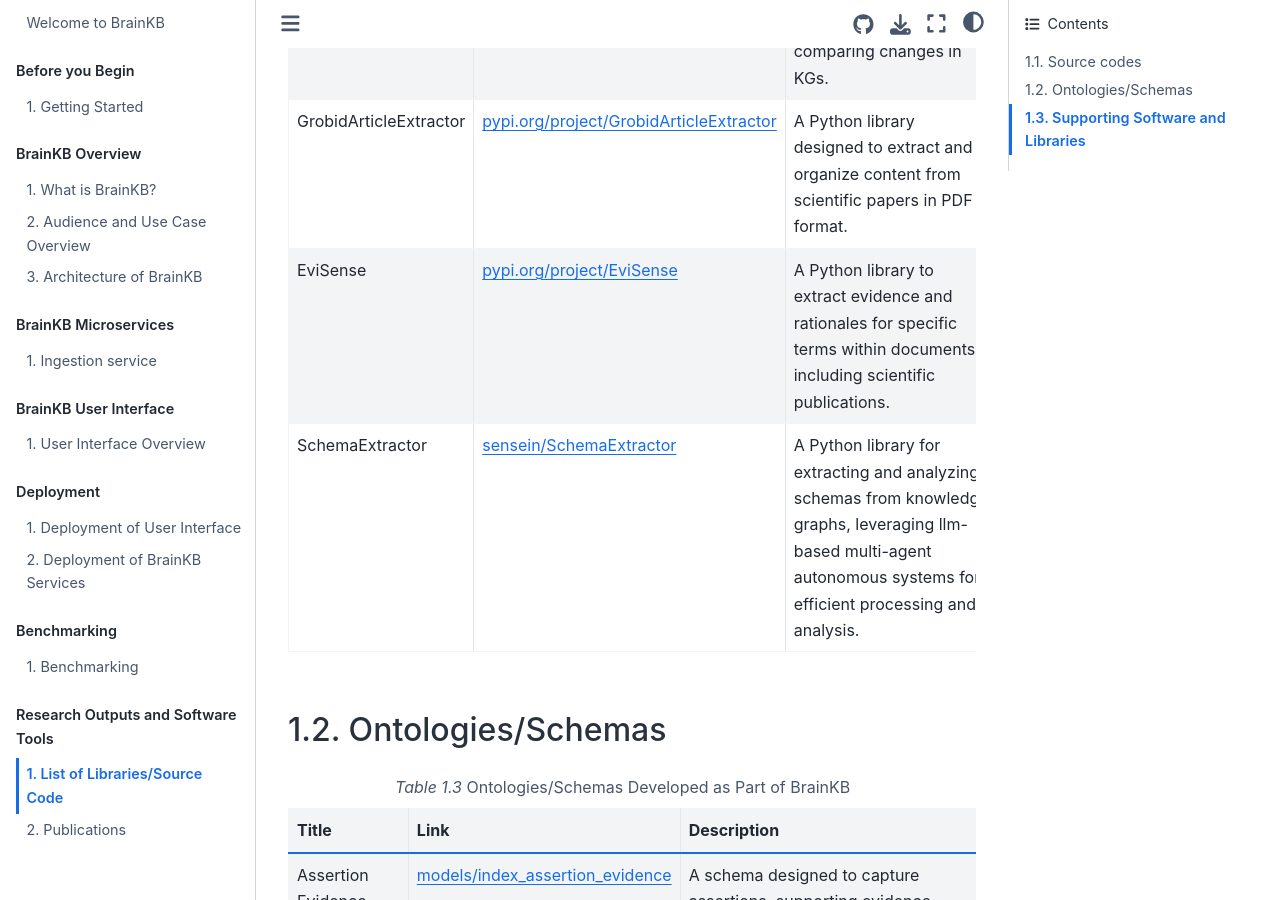
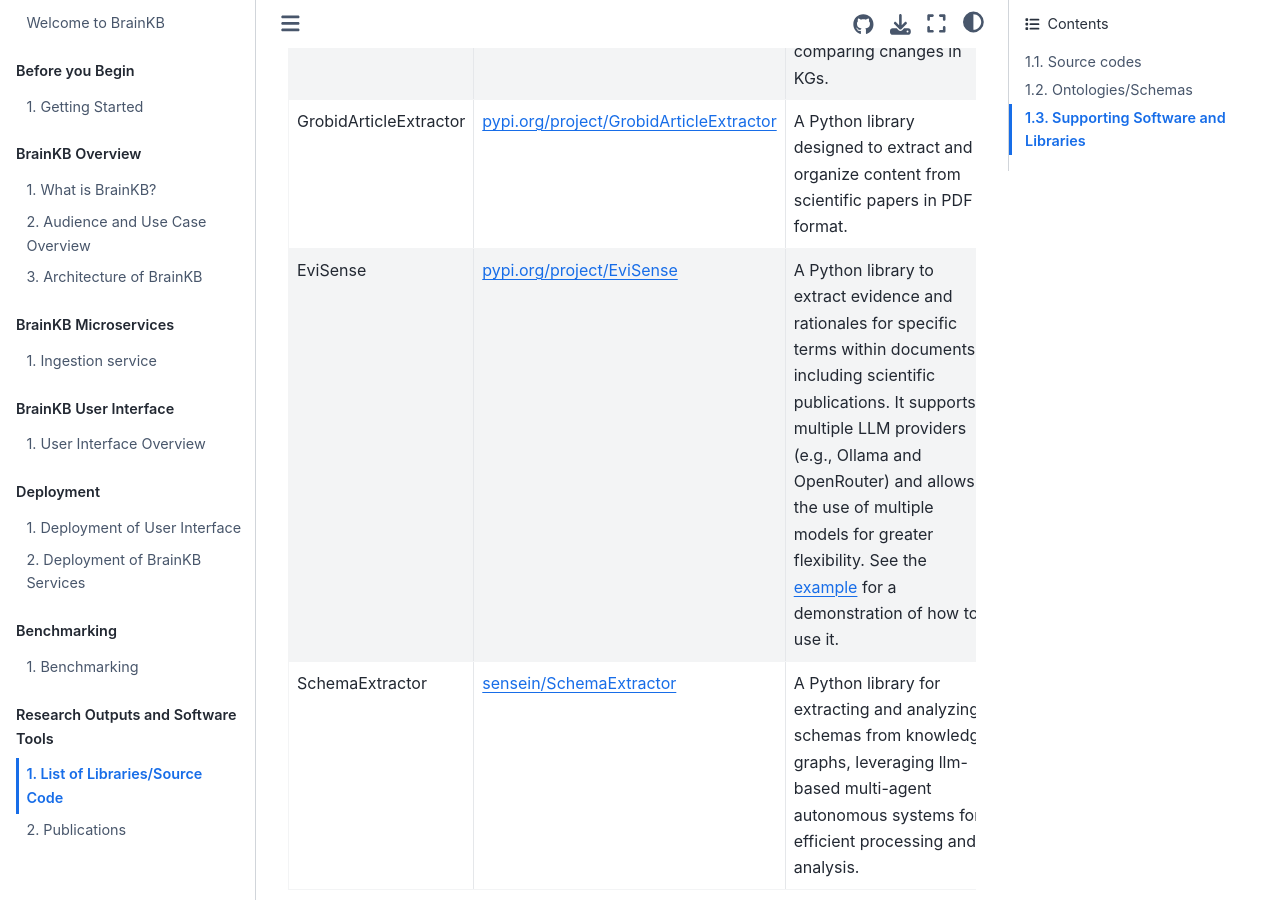
Before and after one commit to sensein/brainkbdocs, a Jupyter Book: the page built from docs/list_of_libaries.md, in a window 1280 px wide and 900 px high, scrolled down 492 px. Built offline with Jupyter Book 1.0.4 settings and Sphinx 7.4.7 and the Sphinx Book theme 1.1.4, drawn with Linux system fonts in a browser that asks for light colours.

Commit message:
Update list_of_libaries.md

```diff
--- a/docs/list_of_libaries.md
+++ b/docs/list_of_libaries.md
@@ -23,7 +23,7 @@
   - A Python library designed to extract and organize content from scientific papers in PDF format.
 * - EviSense
   - [pypi.org/project/EviSense](https://pypi.org/project/EviSense)
-  - A Python library to extract evidence and rationales for specific terms within documents, including scientific publications.
+  - A Python library to extract evidence and rationales for specific terms within documents, including scientific publications. It supports multiple LLM providers (e.g., Ollama and OpenRouter) and allows the use of multiple models for greater flexibility. See the [example](https://github.com/sensein/EviSense/tree/experiment/example) for a demonstration of how to use it.
 * - SchemaExtractor
   - [sensein/SchemaExtractor](https://github.com/sensein/SchemaExtractor/tree/dev)
   - A Python library for extracting and analyzing schemas from knowledge graphs, leveraging llm-based multi-agent autonomous systems for efficient processing and analysis.
```
